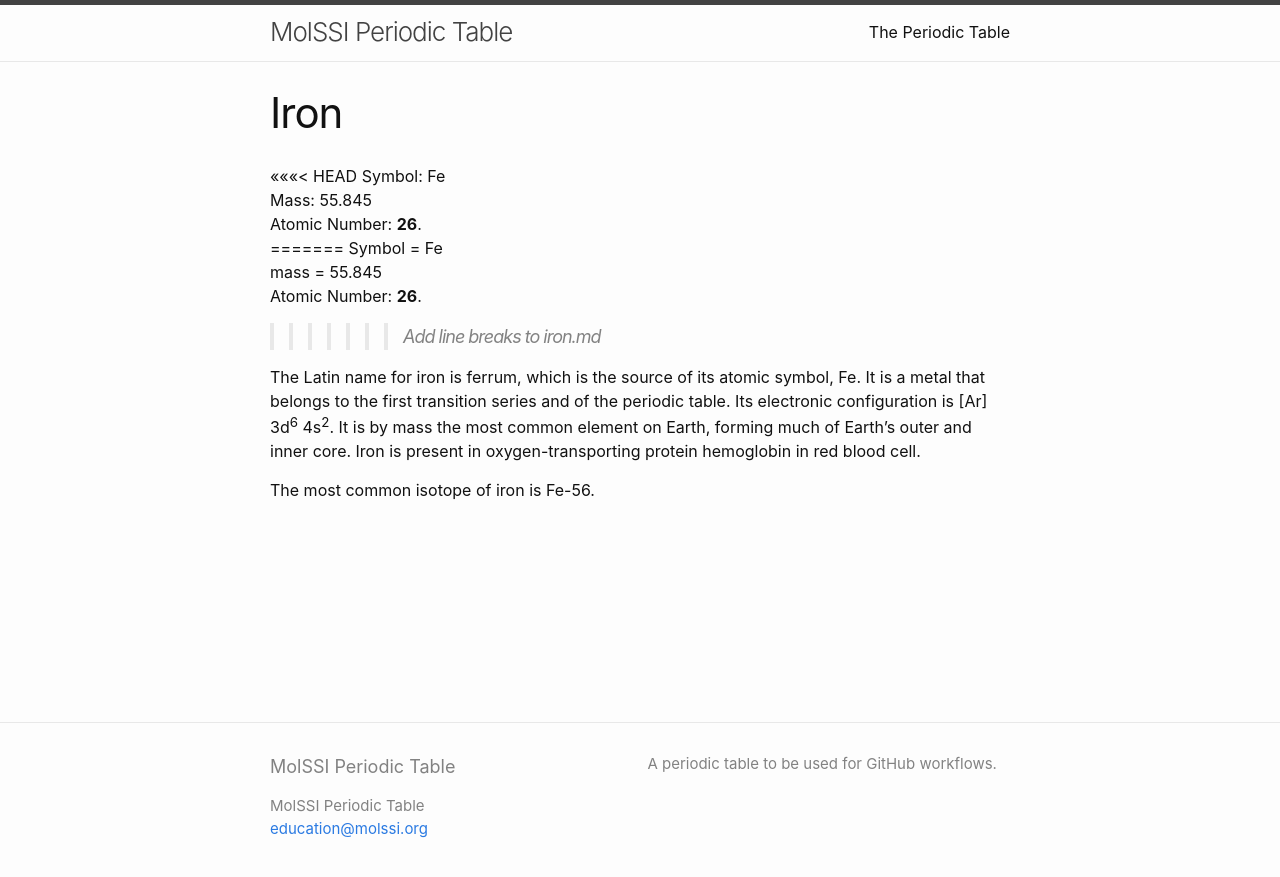
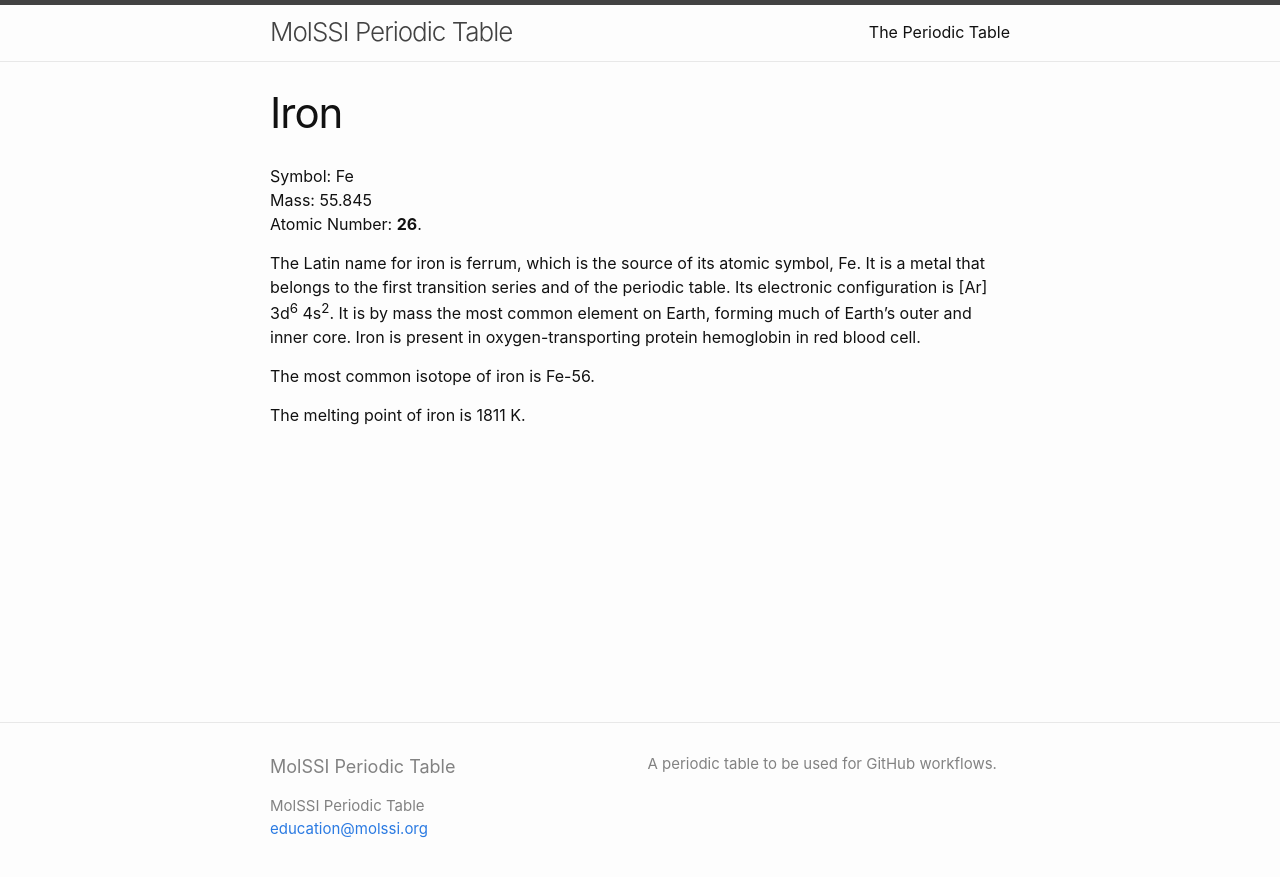
Before and after one commit to MolSSI-Education/periodic-table, a Jekyll site: the page built from elements/iron.md, in a window 1280 px wide. Shown: the top 877 px of the page. Built offline with Jekyll 4.4.1, drawn with Linux system fonts in a browser that asks for light colours.

Commit message:
Add melting point of iron

```diff
--- a/elements/iron.md
+++ b/elements/iron.md
@@ -3,15 +3,9 @@ layout: page
 title: Iron
 ---
 
-<<<<<<< HEAD
 Symbol: Fe<br/>
 Mass: 55.845<br/>
 Atomic Number: **26**.<br/>
-=======
-Symbol = Fe<br/>
-mass = 55.845<br/>
-Atomic Number: **26**.<br/>
->>>>>>> Add line breaks to iron.md
 
 The Latin name for iron is ferrum, which is the source of
 its atomic symbol, Fe. It is a metal that belongs to the
@@ -22,3 +16,5 @@ outer and inner core. Iron is present in oxygen-transporting
 protein hemoglobin in red blood cell.
 
 The most common isotope of iron is Fe-56.
+
+The melting point of iron is 1811 K.
```
